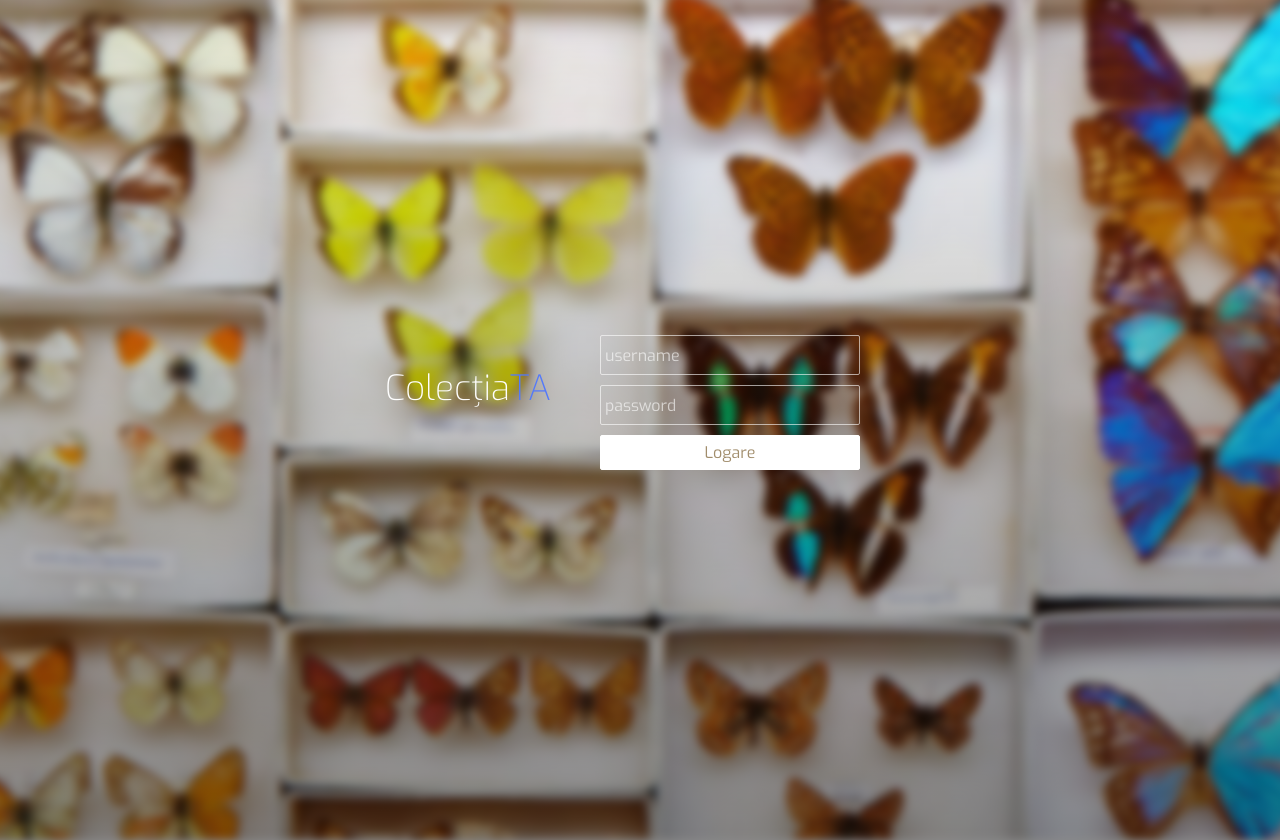
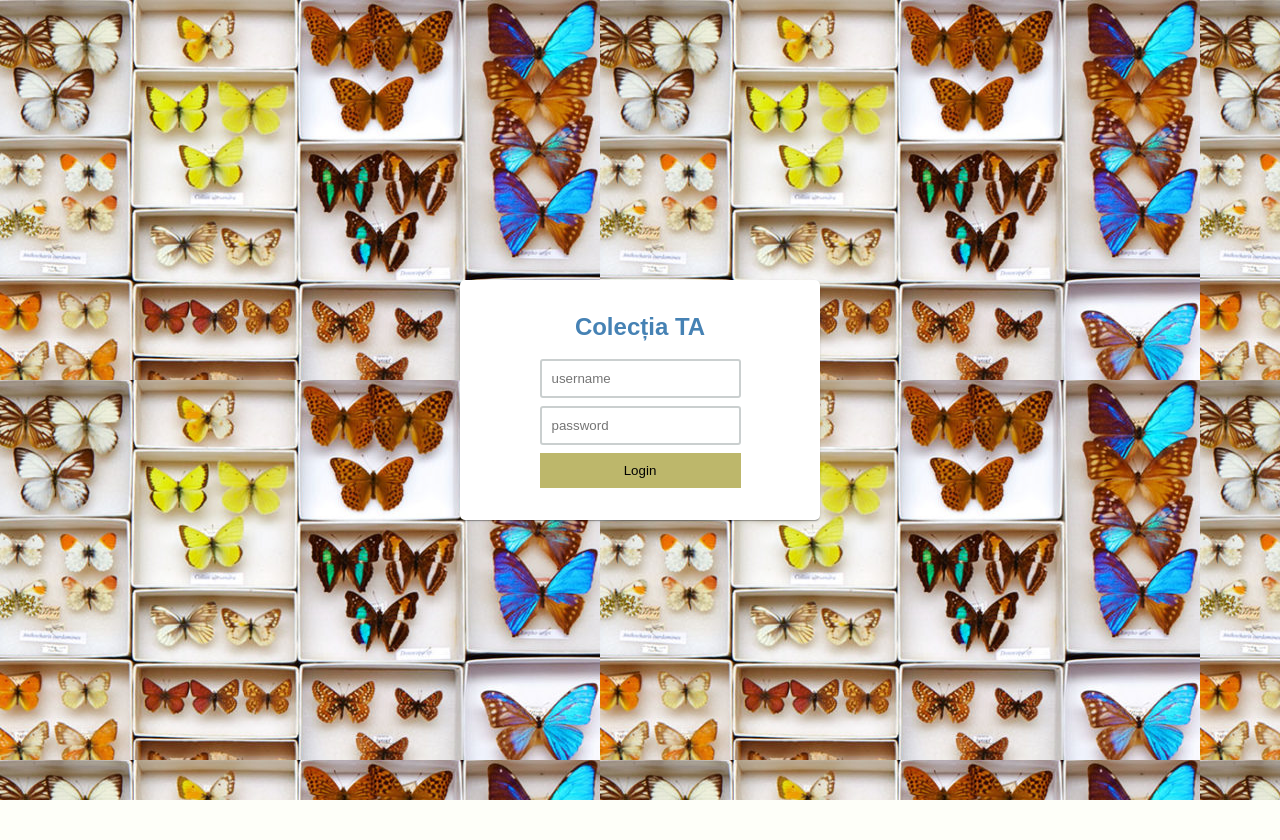
Before and after one commit to helen0102/DAWeb, a PHP site: page /pages/login.html in a window 1280 px wide. After the commit the page ends 800 px from the top, so only its background shows below. Run offline with PHP 8.4, Linux system fonts and the light colour scheme.

Commit message:
login page modif.

```diff
--- a/css/login.css
+++ b/css/login.css
@@ -1,140 +1,76 @@
 @import url(https://fonts.googleapis.com/css?family=Exo:100,200,400);
 @import url(https://fonts.googleapis.com/css?family=Source+Sans+Pro:700,400,300);
 
-body{
-	margin: 0;
-	padding: 0;
-	background: #fff;
+body {
+  margin: 0;
+  padding: 0;
+  background: #fff;
 
-	color: #fff;
-	font-family: Arial;
-	font-size: 12px;
+  color: #fff;
+  font-family: Arial;
+  font-size: 12px;
 }
 
-.body{
-	position: absolute;
-	top: -20px;
-	left: -20px;
-	right: -40px;
-	bottom: -40px;
-	width: auto;
-	height: auto;
-	background-image: url(../image/fon_logo.jpg);
-	background-size: cover;
-	-webkit-filter: blur(5px);
-	z-index: 0;
+.body {
+  background-image: url(../image/fon_logo.jpg);
+  width: 100%;
+  height: 100vh;
+  display: flex;
+  align-items: center;
+  justify-content: center;
 }
 
-.grad{
-	position: absolute;
-	top: -20px;
-	left: -20px;
-	right: -40px;
-	bottom: -40px;
-	width: auto;
-	height: auto;
-	background: -webkit-gradient(linear, left top, left bottom, color-stop(0%,rgba(0,0,0,0)), color-stop(100%,rgba(0,0,0,0.65))); /* Chrome,Safari4+ */
-	z-index: 1;
-	opacity: 0.7;
+.login {
+  background: #fff;
+  border-radius: 5px;
+  box-shadow: 0px 2px 1px -1px rgb(0 0 0 / 20%),
+    0px 1px 1px 0px rgb(0 0 0 / 14%), 0px 1px 3px 0px rgb(0 0 0 / 12%);
+  width: 300px;
+  height: 180px;
+  padding: 30px;
+  display: flex;
+  align-items: center;
+  flex-direction: column;
+  justify-content: center;
 }
 
-.header{
-	position: absolute;
-	top: calc(50% - 35px);
-	left: calc(50% - 255px);
-	z-index: 2;
+.login__form {
+  display: flex;
+  align-items: center;
+  justify-content: center;
+  flex-direction: column;
+  margin-top: 10px;
 }
 
-.header div{
-	float: left;
-	color: #fff;
-	font-family: 'Exo', sans-serif;
-	font-size: 35px;
-	font-weight: 200;
+.input-field {
+  padding: 10px;
+  margin-top: 8px;
+  border-radius: 3px;
+  border: 2px solid #cacfcf;
+  outline: none;
 }
 
-.header div span{
-	color: #5379fa !important;
+.input-field:focus {
+  border: 2px solid steelblue;
 }
 
-.login{
-	position: absolute;
-	top: calc(50% - 75px);
-	left: calc(50% - 50px);
-	height: 150px;
-	width: 350px;
-	padding: 10px;
-	z-index: 2;
+.submit-btn {
+  outline: none;
+  background-color: darkkhaki;
+  width: 100%;
+  border: none;
+  padding: 10px;
+  margin-top: 8px;
+  cursor: pointer;
 }
 
-.login input[type=text]{
-	width: 250px;
-	height: 30px;
-	background: transparent;
-	border: 1px solid rgba(255,255,255,0.6);
-	border-radius: 2px;
-	color: #fff;
-	font-family: 'Exo', sans-serif;
-	font-size: 16px;
-	font-weight: 400;
-	padding: 4px;
+.submit-btn:hover {
+  background-color: steelblue;
+  border-color: darkkhaki;
 }
 
-.login input[type=password]{
-	width: 250px;
-	height: 30px;
-	background: transparent;
-	border: 1px solid rgba(255,255,255,0.6);
-	border-radius: 2px;
-	color: #fff;
-	font-family: 'Exo', sans-serif;
-	font-size: 16px;
-	font-weight: 400;
-	padding: 4px;
-	margin-top: 10px;
+.title {
+  font-size: 24px;
+  font-weight: 700;
+  color: steelblue;
 }
-
-.login input[type=button]{
-	width: 260px;
-	height: 35px;
-	background: #fff;
-	border: 1px solid #fff;
-	cursor: pointer;
-	border-radius: 2px;
-	color: #a18d6c;
-	font-family: 'Exo', sans-serif;
-	font-size: 16px;
-	font-weight: 400;
-	padding: 6px;
-	margin-top: 10px;
-}
-
-.login input[type=button]:hover{
-	opacity: 0.8;
-}
-
-.login input[type=button]:active{
-	opacity: 0.6;
-}
-
-.login input[type=text]:focus{
-	outline: none;
-	border: 1px solid rgba(255,255,255,0.9);
-}
-
-.login input[type=password]:focus{
-	outline: none;
-	border: 1px solid rgba(255,255,255,0.9);
-}
-
-.login input[type=button]:focus{
-	outline: none;
-}
-
-::-webkit-input-placeholder{
-   color: rgba(255,255,255,0.6);
-}
-
-::-moz-input-placeholder{
-   color: rgba(255,255,255,0.6);
-}
--- a/pages/login.html
+++ b/pages/login.html
@@ -1,23 +1,34 @@
 <!DOCTYPE html>
 <html lang="en">
   <head>
-    <meta charset="UTF-8">
-    <meta http-equiv="X-UA-Compatible" content="IE=edge">
-    <meta name="viewport" content="width=device-width, initial-scale=1.0">
+    <meta charset="UTF-8" />
+    <meta http-equiv="X-UA-Compatible" content="IE=edge" />
+    <meta name="viewport" content="width=device-width, initial-scale=1.0" />
     <title>Document</title>
-	<link rel="stylesheet" href="../css/login.css">
+    <link rel="stylesheet" href="../css/login.css" />
   </head>
   <body>
-    <div class="body"></div>
-		<div class="grad"></div>
-		<div class="header">
-			<div>Colecția<span>TA</span></div>
+    <div class="body">
+      <div class="login">
+        <div class="login__header">
+          <span class="title"> Colecția TA</span>
         </div>
-		<br>
-		<div class="login">
-				<input type="text" placeholder="username" name="user"><br>
-				<input type="password" placeholder="password" name="password"><br>
-				<input type="button" value="Logare">
+        <form class="login__form">
+          <input
+            class="input-field"
+            type="text"
+            placeholder="username"
+            name="user"
+          />
+          <input
+            class="input-field"
+            type="password"
+            placeholder="password"
+            name="password"
+          />
+          <button class="submit-btn">Login</button>
+        </form>
+      </div>
     </div>
   </body>
 </html>
```
Lines whose indentation alone changed are shown as unchanged.
